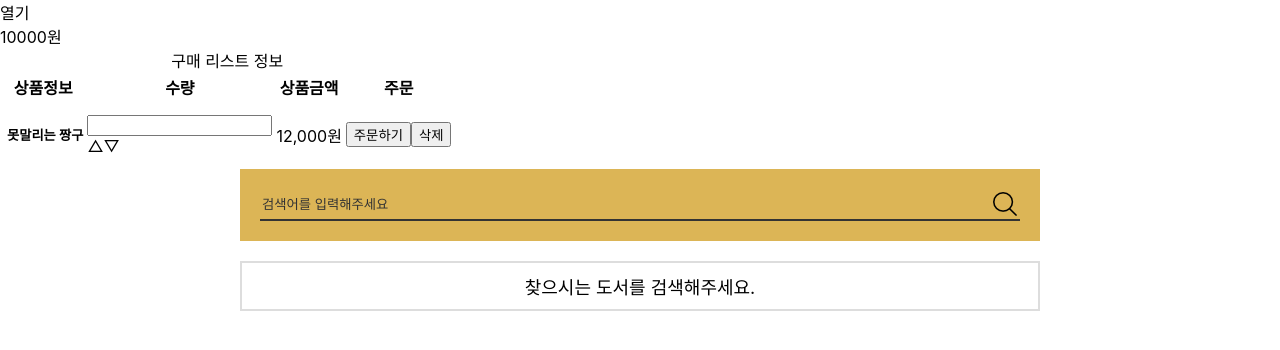
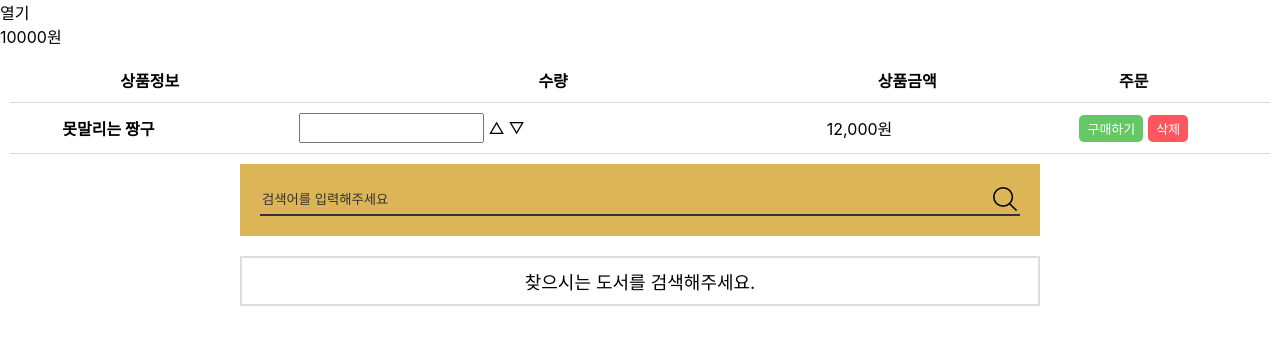
Before and after one commit to qpqp8483/book-store, a React (Create React App) app: page / in a window 1280 px wide. Shown: the top 350 px of the page. Built offline with nearby package versions, Linux system fonts and the light colour scheme.

Commit message:
edit header.scss

```diff
--- a/src/components/button/commonButton.scss
+++ b/src/components/button/commonButton.scss
@@ -1,7 +1,6 @@
 .common_btn {
   padding: 4px 8px;
   font-size: 13px;
-  font-family: "Nanum pen Script";
   white-space: nowrap;
   border: none;
   border-radius: 5px;
--- a/src/components/header/Header.js
+++ b/src/components/header/Header.js
@@ -1,4 +1,6 @@
 import React from "react";
+import CommonButton from "../button/CommonButton";
+import "./header.scss";
 
 const Header = () => {
   return (
@@ -44,8 +46,10 @@ const Header = () => {
                 <p className="price">12,000원</p>
               </td>
               <td>
-                <button>주문하기</button>
-                <button>삭제</button>
+                <div className="basket_btn_box">
+                  <CommonButton type={"positive"} text={"구매하기"} />
+                  <CommonButton type={"negative"} text={"삭제"} />
+                </div>
               </td>
             </tr>
           </tbody>
--- /dev/null
+++ b/src/components/header/header.scss
@@ -0,0 +1,37 @@
+.basket {
+  padding: 10px;
+  table {
+    width: 100%;
+    border-collapse: collapse;
+    caption {
+      display: none;
+    }
+    th {
+      padding: 10px;
+      border-bottom: 1px solid #ddd;
+    }
+    td {
+      padding: 10px;
+      border-bottom: 1px solid #ddd;
+      h5 {
+        margin: 0;
+        font-size: 16px;
+      }
+      .price {
+        margin: 0;
+      }
+      .basket_btn_box {
+        text-align: center;
+      }
+      .num_box {
+        display: flex;
+        .num_control {
+          padding: 5px 2px;
+        }
+        .num_control span {
+          margin: 0 2px;
+        }
+      }
+    }
+  }
+}
```
